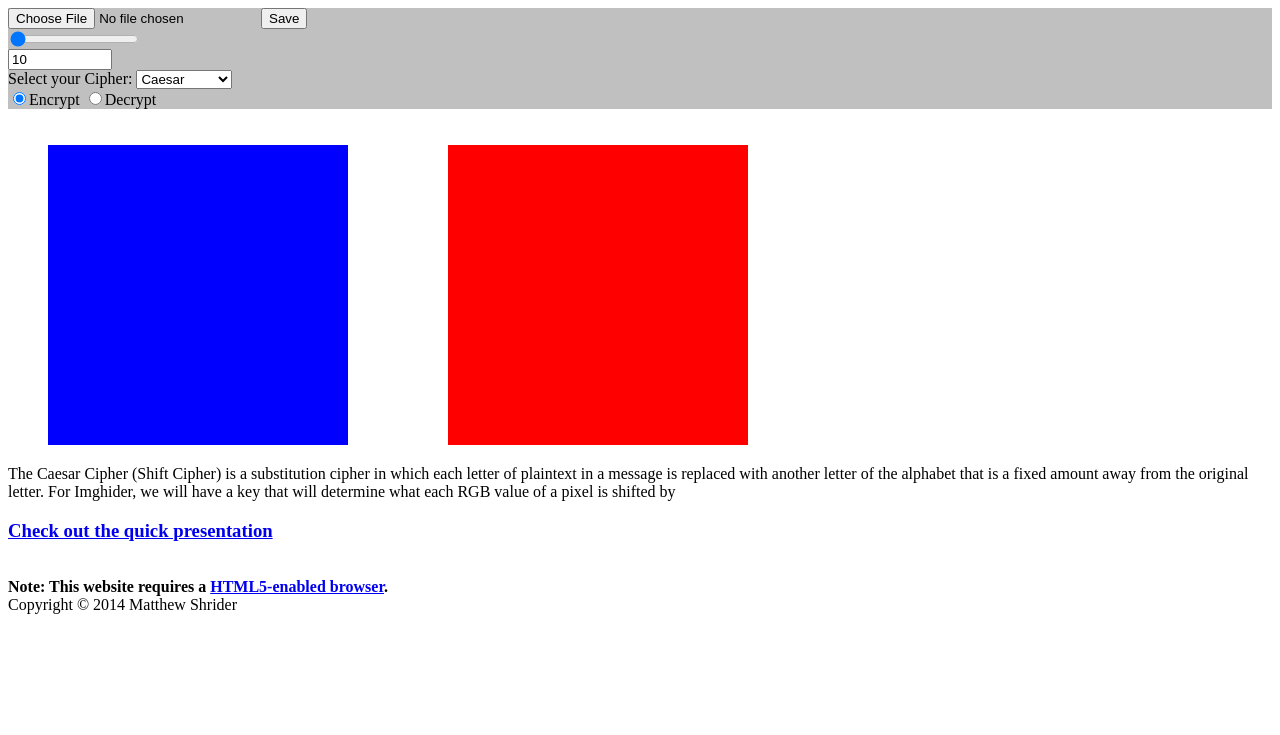
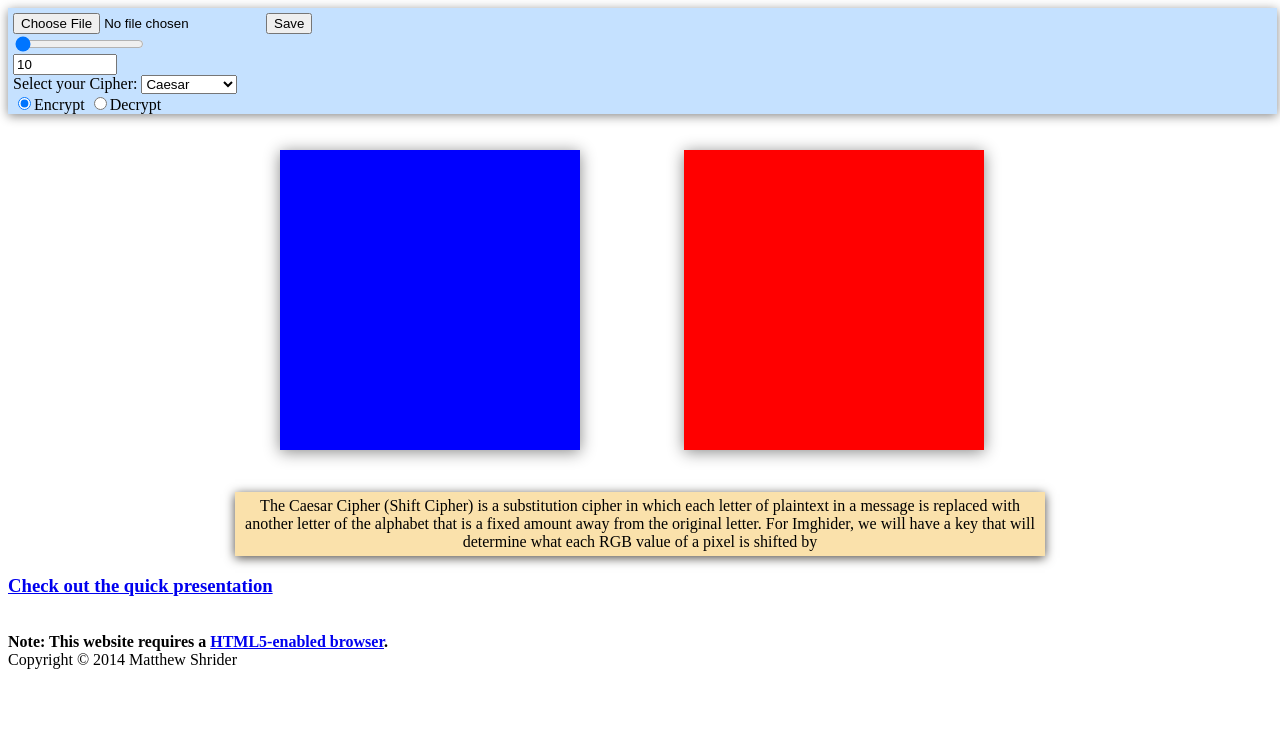
Before and after one commit to MattShrider/imghider, a plain HTML site: page index.html in a window 1280 px wide. Drawn offline with Linux system fonts and the light colour scheme.

Commit message:
Updated UI

```diff
--- a/css/styles.css
+++ b/css/styles.css
@@ -2,29 +2,48 @@
    width: 100%;
    //height: 10%;
    min-height: 100px;
-   background: silver;
+   background: rgb(197, 225, 255);
+   box-shadow: 0 2px 10px #888888;
+   padding-left: 5px;
+   padding-top: 5px;
+}
+
+#imghider{
+   float: right;
+   font-size: 48px;
+   margin-right: 5em;
 }
 
 #middle{
    //height: 460px;
 }
 
+#canvasholder{
+   display: block;
+   margin-left: auto;
+   margin-right: auto;
+   width: 800px;
+}
+
 #img1{
    width: 300px;
    height: 300px;
    background: blue;
-   float: left;
+ //  float: left;
    margin-left: 40px;
    margin-top: 20px;
+   box-shadow: 0 2px 15px #888888;
+
 }
 
 #img2{
    width: 300;
    height: 300;
    background: red;
-   float: left;
+  // float: left;
    margin-left: 100px;
    margin-top: 20px;
+   box-shadow: 0 2px 15px #888888;
 }
 
 #bottom{
@@ -34,6 +53,14 @@
 #algorithmDescription{
    clear: left;
    padding-top: 20px;
+   padding: 5px;
+   background: rgb(250, 225, 171);
+   box-shadow: 0 2px 10px #4E4B46;
+   margin-top: 20px;
+   text-align: center;
+   width: 800px;
+   margin-left: auto;
+   margin-right: auto;
 }
 
 #presentation{
--- a/index.html
+++ b/index.html
@@ -36,8 +36,10 @@
          </div>
 
          <div id='middle'>
-            <canvas id='img1'></canvas>
-            <canvas id='img2'></canvas>
+            <div id='canvasholder'>
+               <canvas id='img1'></canvas>
+               <canvas id='img2'></canvas>
+            </div>
             <br/>
             <div id='algorithmDescription'>
                The Caesar Cipher (Shift Cipher) is a substitution cipher in which each letter of plaintext in a message is replaced with another letter of the alphabet that is a fixed amount away from the original letter.  For Imghider, we will have a key that will determine what each RGB value of a pixel is shifted by
```
